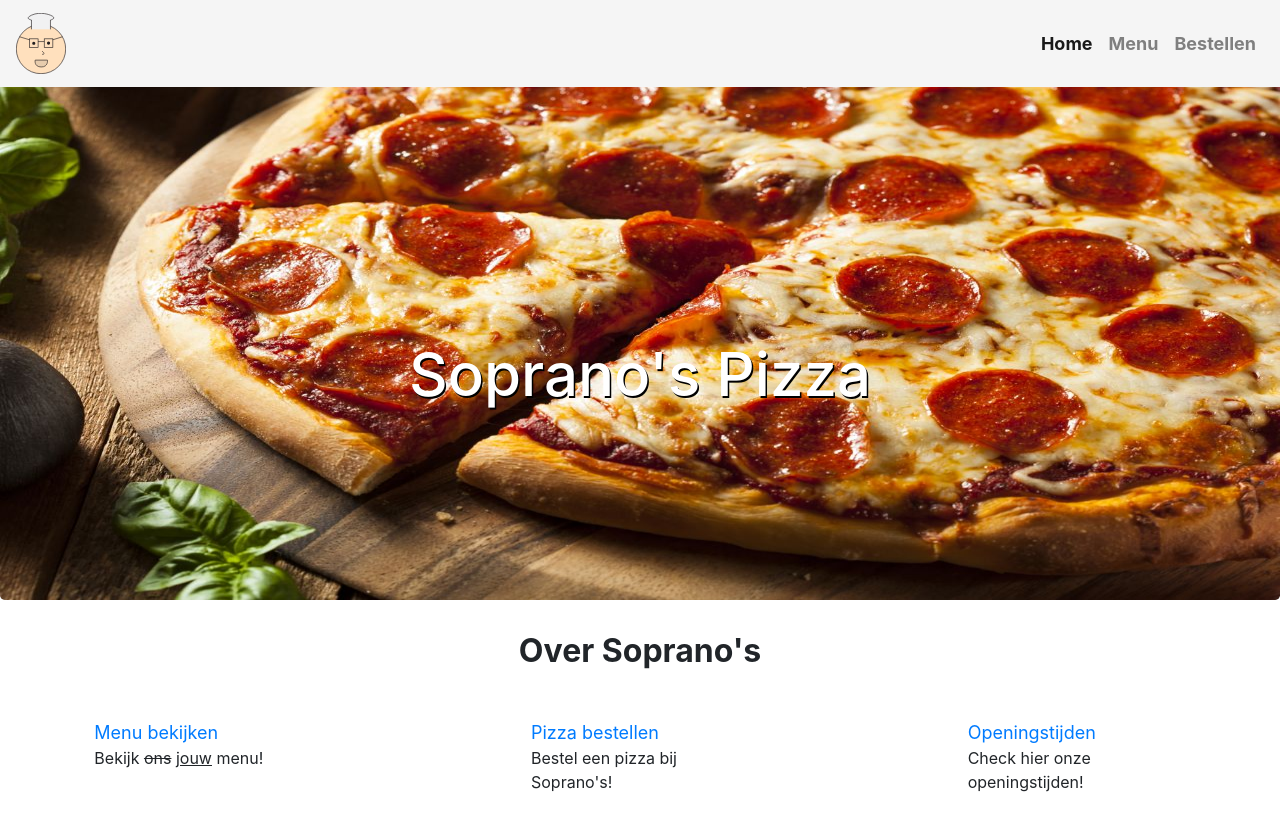
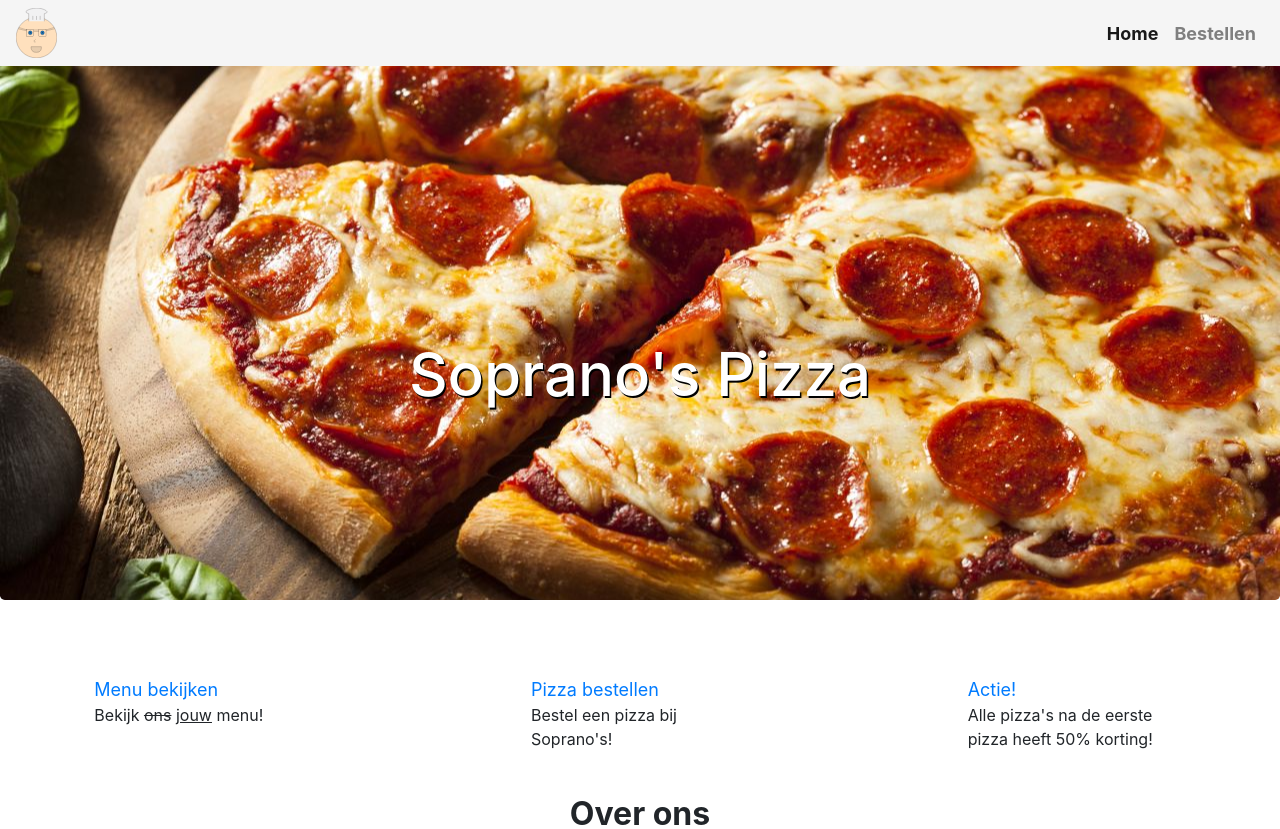
Before and after one commit to Nieyam/ALA-Sopranos, a PHP site: page / in a window 1280 px wide. Shown: the top 829 px of the page. Run offline with PHP 8.4, Linux system fonts and the light colour scheme; data that the repository does not hold is empty; grey boxes are pictures that could not be loaded.

Commit message:
redesigned website

```diff
--- a/css/main.css
+++ b/css/main.css
@@ -18,6 +18,27 @@ nav ul li a:hover {
   text-shadow: white 1px 1px;
 }
 
+.logo {
+  width: 50px;
+  height: 50px;
+  background-image: url("../img/Soprano\ large.svg");
+  background-repeat: no-repeat;
+}
+
+@media screen and (max-width: 800px) {
+  .logo {
+    background-image: url("../img/Soprano\ medium.svg");
+    background-repeat: no-repeat;
+  }
+}
+
+@media screen and (max-width: 400px) {
+  .logo {
+    background-image: url("../img/Soprano\ small.svg");
+    background-repeat: no-repeat;
+  }
+}
+
 #jumbo {
   overflow: auto;
   position: relative;
@@ -26,7 +47,7 @@ nav ul li a:hover {
 
 #jumbo {
   background-image: url("../img/italian-3.jpg");
-  background-size: 100% 100%;
+  background-size: cover;
   background-repeat: no-repeat;
   height: 500px;
 }
--- a/index.php
+++ b/index.php
@@ -75,19 +75,11 @@ $result = $conn->query($sql);
       <!--Navigation-->
       <div class="container-fluid">
         <nav
-          class="navbar navbar-expand-md navbar-light fixed-top"
+          class="navbar navbar-expand navbar-light fixed-top"
           data-0="height: 59px;"
           data-100="height: 30px;">
 
-          <a class="navbar-brand" href="index.php">
-            <img
-              class="img-fluid logo"
-              src="img/Soprano small.svg"
-              alt=""
-              data-0="width: 80px;"
-              data-100="width: 50px;"
-              style="width: 50px; transform: scaleX(-1);"/>
-          </a>
+          <div class="navbar-brand logo" href="index.php"></div>
 
           <button
             class="navbar-toggler"
@@ -106,138 +98,87 @@ $result = $conn->query($sql);
               <li class="nav-item active">
                 <a class="nav-link" onclick="location.reload()">Home</a>
               </li>
-
-              <!-- Menu -->
               <li class="nav-item">
-                <a class="nav-link" href="menu.php">Menu</a>
+                <a class="nav-link" href="cart.php">Bestellen</a>
               </li>
-
-              <!-- Bestellen -->
-              <li class="nav-item">
-                <a class="nav-link" href="order.php">Bestellen</a>
-              </li>
-            </ul>
           </div>
         </nav>
       </div>
 
       <!--Info Container-->
       <div class="container-fluid">
-        <h2 class="text-center bot-buffer font-weight-bold" class="headNews">Over Soprano's</h2>
+        <h2 class="text-center bot-buffer font-weight-bold" class="headNews"></h2>
         <div class="row d-flex justify-content-around">
-          <div class="card mb-3 col " style="max-width: 18rem;">
+          <div class="col-sm-4 col-md" style="max-width: 18rem;">
             <div class="card-header"></div>
             <div class="card-body">
 
             <!-- Bekijk ons menu -->
-              <a class="card-title" href="menu.php">Menu bekijken</a>
+              <a class="card-title" href="cart.php">Menu bekijken</a>
               <p class="card-text">Bekijk <del>ons</del> <ins>jouw</ins> menu!</p>
             </div>
           </div>
 
           <!-- Bestel een pizza -->
-          <div class="card mb-3 col " style="max-width: 18rem;">
+          <div class="col-sm-4 col-md" style="max-width: 18rem;">
             <div class="card-header"></div>
             <div class="card-body">
-              <a class="card-title" href="order.php">Pizza bestellen</a>
+              <a class="card-title" href="cart.php">Pizza bestellen</a>
               <p class="card-text">Bestel een pizza bij Soprano's!</p>
             </div>
           </div>
 
           <!-- Openingstijden -->
-          <div class="card mb-3 col" style="max-width: 18rem;">
+          <div class="col-sm-4 col-md" style="max-width: 18rem;">
             <div class="card-header"></div>
             <div class="card-body">
-              <a class="card-title" href="openingstijden.php" target="_blank">Openingstijden</a>
+              <a class="card-title" href="cart.php">Actie!</a>
               <p class="card-text">
-                Check hier onze openingstijden!
+                Alle pizza's na de eerste pizza heeft 50% korting!
               </p>
             </div>
           </div>
         </div>
         <!--End info container-->
-
+        <br>
         <!-- Over Soprano's -->
         <div class="container-fluid">
-          <h2 class="text-center bot-buffer font-weight-bold" class="headNews">Over Soprano's</h2>
+          <h2 class="text-center bot-buffer font-weight-bold" class="headNews">Over ons</h2>
           <div class="row d-flex justify-content-around">
-            <div class="card news-card col-3 buffer-small  " style="width: 18rem;">
-              <a
-                href="#Kom hier nog een link?"
-                target="_blank">
-                <img src="images/pizzza.png" class="card-img-top news-img" alt="..." style="height:238px"/></a>
+            <div class="col-sm-4 col-md" style="width: 18rem;">
+              <a href="cart.php">
+                <img src="img/pizzza.png" class="card-img-top news-img" alt="..." /></a>
 
               <!-- Soprano's deluxe -->
-              <div class="card-body">
+              <div class="col-sm-4 col-md">
                 <h4 class="card-text">2019. De nieuwe Sopranos Deluxe.</h4>
-                <a
-                  href="sopranosdeluxe.php"
-                  target="_blank"
-                  class="btn btn-news font-weight-bold">
-                  Coming soon!</a>
               </div>
             </div>
-
+            <br>
             <!-- De beste pizza's -->
-            <div class="card news-card col-3 buffer-small" style="width: 18rem;">
+            <div class="col-sm-4 col-md" style="width: 18rem;">
               <a
-                href="#Kom hier nog een link?"
-                target="_blank"
-                ><img src="images/depizza.jpg" class="card-img-top news-img" alt="..."
+                href="cart.php"
+                ><img src="img/Pizza-PNG-Picture.png" class="card-img-top news-img" alt="..."
               /></a>
-              <div class="card-body">
-                <h4 class="card-text">De beste pizza's</h4>
-                <a
-                  href="#Kom hier nog een link?"
-                  target="_blank"
-                  class="btn btn-news font-weight-bold"
-                  >Bestel NU!</a>
+              <div class="col-sm-4 col-md">
+                <h4 class="card-text">Neem eens een slice!</h4>
               </div>
             </div>
-
+            <br>
             <!-- Pizza's bestellen -->
-            <div class="card news-card col-3 buffer-small" style="width: 18rem;">
+            <div class="col-sm-4 col-md" style="width: 18rem;">
               <a
-                href="menu.php"
+                href="cart.php"
                 target="_blank">
 
                 <img src="img/bbq.png" class="card-img-top news-img" alt="..."/>
               </a>
-
-              <div class="card-body">
-                <h4 class="card-text">Soprano's overheerlijke pizza's</h4>
-                <a
-                  href="menu.php"
-                  target="_blank"
-                  class="btn btn-news font-weight-bold">
-                  Bestel NU!</a>
+              <div class="col-sm-4 col-md">
+                <h4 class="card-text">Echt heerlijk.</h4>
               </div>
             </div>
           </div>
-        </div>
-
-        <!-- Prijzen -->
-        <h2 class="text-center bot-buffer font-weight-bold" class="headNews">Onze prijzen</h2>
-        <div class="container-fluid row">
-          <div class="col-sm"></div>
-
-        <?php
-          echo "<table class='text-center col' style='max-width: 80% !important;'>";
-          echo "<th>Naam</th> <th>Prijs</th> <th>Grootte</th>";
-          if ($result->num_rows > 0) {
-            // output data of each row
-            while ($row = $result->fetch_assoc()) {
-              echo str_replace(".", ",", "<tr> <td>" . $row["Item"] . "</td> <td>€" . ((float)$row["Prijs"]) / 100 . "</td> <td>" . $row["Grootte"] . "</td> </tr>");
-            }
-          } else {
-            echo "Het menu is leeg.";
-          }
-          echo "</table>";
-
-          $conn->close();
-          ?>
-
-          <div class="col-sm"></div>
         </div>
       </div>
     </div>
@@ -247,7 +188,7 @@ $result = $conn->query($sql);
     <footer class="top-buffer">
           <div class="row">
             <div class="col-md-4 footer-name">
-              <span class="copyright">Copyright &copy; Pizzeria Soprano's</span>
+              <span class="copyright">Copyright &copy; Sopranos Pizza</span>
             </div>
 
             <div class="col-md-4">
```
